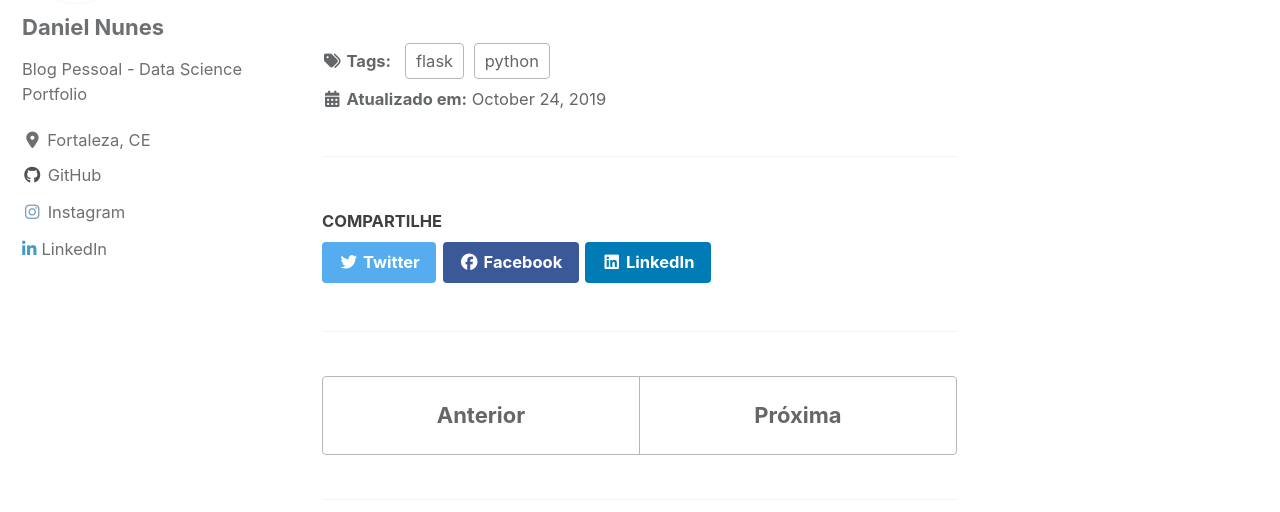
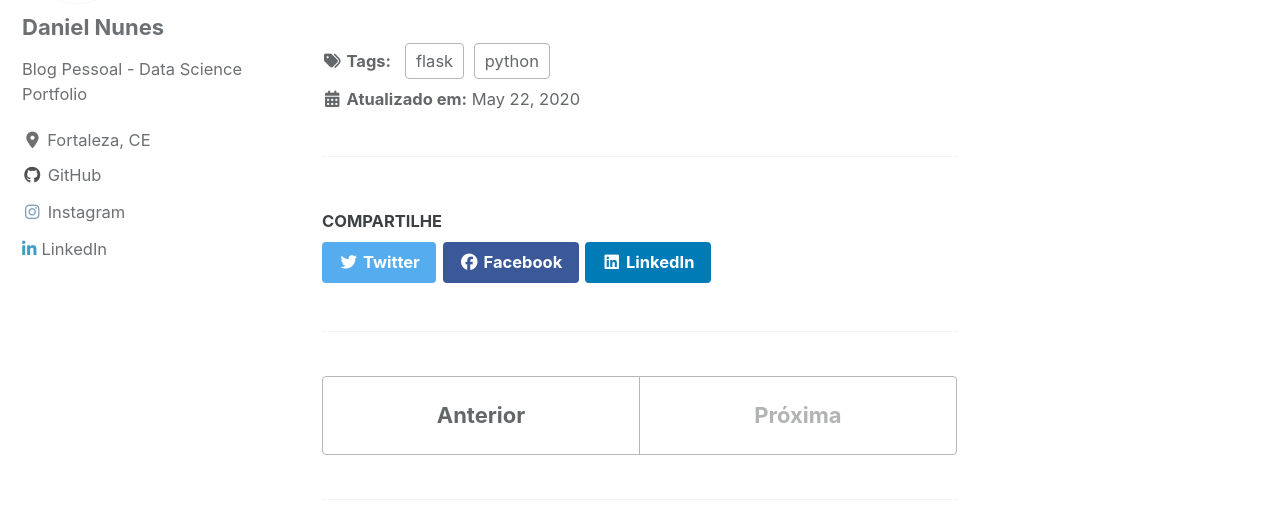
Before and after one commit to danielmnunes/danielmnunes.github.io, a Jekyll site: the page built from _posts/2020-05-22-introducao-flask.md, in a window 1280 px wide and 900 px high, scrolled down 209 px. Shown: the part 171-683 px from the top of the window. Built offline with Jekyll 4.4.1, drawn with Linux system fonts in a browser that asks for light colours; cached includes are drawn as plain includes; nearby versions of some CDN libraries; comment, search, counter and statistics services are not loaded; some of the changed text lies outside the part shown.

Commit message:
Update 2020-05-22-introducao-flask.md

```diff
--- a/_posts/2020-05-22-introducao-flask.md
+++ b/_posts/2020-05-22-introducao-flask.md
@@ -1,6 +1,6 @@
 ---
 title: "Criando primeira aplicação flask"
-date: 2019-10-24
+date: 2020-05-22
 permalink: /posts/introducao-flask/
 tags: [python, flask]
 comments: true
```
